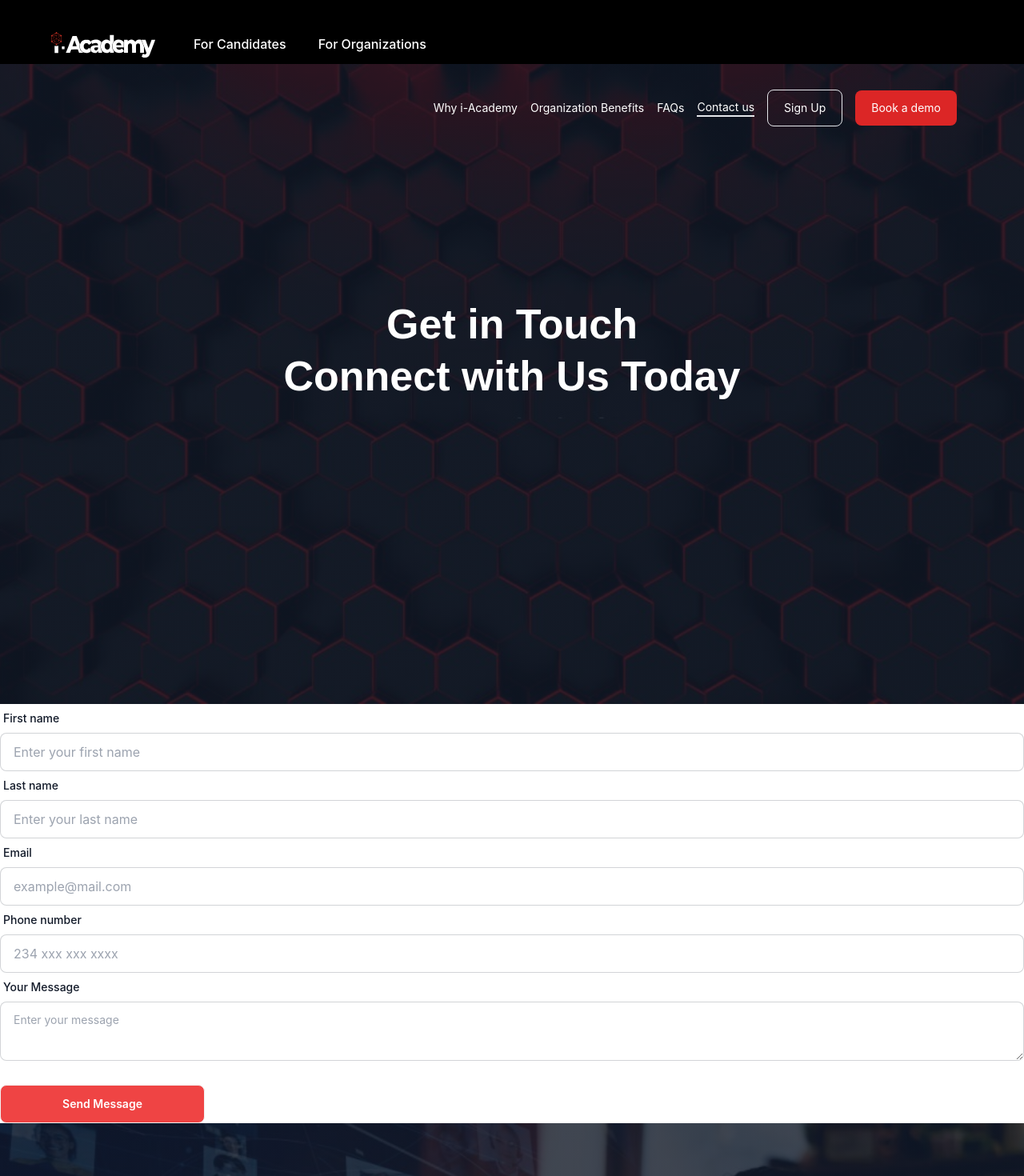
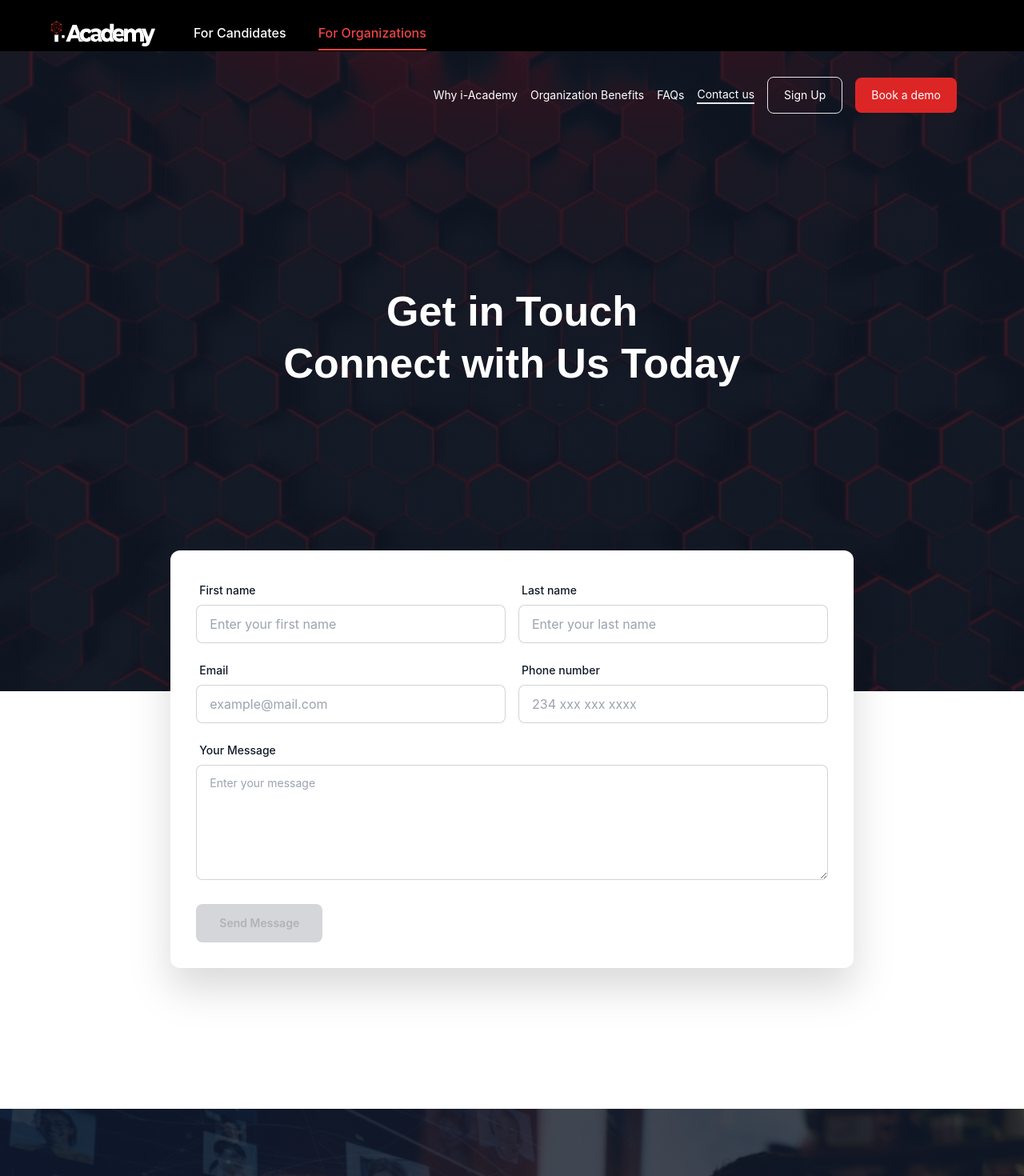
Before and after one commit to Waliyah-O/LMS_frontend, a React (Create React App) app: page /contact in a window 1280 px wide. Shown: the top 1470 px of the page at 80% size. Built offline with nearby package versions, Linux system fonts and the light colour scheme; no server answers.

Commit message:
Demo page created

```diff
--- a/src/AllRoutes/index.js
+++ b/src/AllRoutes/index.js
@@ -17,6 +17,7 @@ import StudentSignUp from '../pages/StudentSignUp';
 import FAQpage from '../pages/marketing-website/FAQs/FAQpage';
 import ContactPage from '../pages/marketing-website/ContactUs/ContactPage.js';
 import VerifyEmailPage from '../pages/VerifyEmailPage.js';
+import DemoPage from '../pages/marketing-website/DemoPage/DemoPage.js';
 
 function AllRoutes() {
   return (
@@ -27,6 +28,7 @@ function AllRoutes() {
         <Route path="benefits" element={<OrganizationBenefits />} />
         <Route path="faq" element={<FAQpage />} />
         <Route path="contact" element={<ContactPage />} />
+        <Route path="demo" element={<DemoPage />} />
       </Route>
       {/* <Protected> */}
       <Route path="signup" element={<AuthLayout />}>
--- a/src/components/listComponent/ListComponent.js
+++ b/src/components/listComponent/ListComponent.js
@@ -29,7 +29,7 @@ const ListComponent = ({
             <img src={src} className="rounded-md" alt="Image" />
           </div>
 
-          <div className={`w-full ${listTextColor} lg:w-3/5 gap-1 flex flex-col justify-between p-10`}>
+          <div className={`w-full ${listTextColor} p-2 lg:w-3/5 gap-1 flex flex-col justify-between lg:p-10`}>
             <h3 className="font-sora font-semibold text-xl text-gray-600 lg:text-lg-heading">{headerText}</h3>
 
             <div className="divider mt-1 w-full"></div>
@@ -40,7 +40,7 @@ const ListComponent = ({
                   {listItems.map((item) => (
                     <li key={item.id} className="flex items-center gap-3 my-4">
                       <img className="h-10 w-10" src={LogoBullets} />
-                      <span className="flex-1 text-base leading-tight text-gray-500 font-medium">{item.element}</span>
+                      <span className="flex-1 text-sm leading-tight text-gray-500 font-medium md:text-base">{item.element}</span>
                     </li>
                   ))}
                 </ul>
--- a/src/components/navbar/Navbar.jsx
+++ b/src/components/navbar/Navbar.jsx
@@ -5,8 +5,8 @@ import MobileMenu from '../mobileMenu';
 
 const Navbar = () => {
   const menuItems = [
-    { label: 'For Candidates', to: '#' },
-    { label: 'For Organizations', to: '#' },
+    { label: 'For Candidates', to: '/dashboard' },
+    { label: 'For Organizations', to: '/' },
     { label: 'Why i-Academy', to: 'why' },
     { label: 'Organization Benefits', to: 'benefits' },
     { label: 'FAQs', to: 'faq' },
@@ -15,7 +15,7 @@ const Navbar = () => {
 
   return (
     <div>
-      <nav className="bg-black text-white flex gap-12 h-20 items-center pt-12 p-4 md:pl-16">
+      <nav className="bg-black text-white flex gap-12 h-16 items-center pt-9 p-4 md:pl-16">
         <div className="flex justify-between items-center w-full md:w-auto ">
           <div>
             <Link to="/">
@@ -40,11 +40,12 @@ const Navbar = () => {
           </NavLink>
 
           <NavLink
-            className={({ isActive }) => [
-              isActive
-                ? ' py-2 border-b-2 border-red-500 text-red-500'
-                : 'py-2 border-transparent border-b-2 hover:border-red-500',
-            ]}
+            // className={({ isActive }) => [
+            //   isActive
+            //     ? ' py-2 border-b-2 border-red-500 text-red-500'
+            //     : 'py-2 border-transparent border-b-2 hover:border-red-500',
+            // ]}
+            className="py-2 border-b-2 border-red-500 text-red-500"
             to="/"
           >
             For Organizations
--- a/src/pages/marketing-website/ContactUs/ContactPage.js
+++ b/src/pages/marketing-website/ContactUs/ContactPage.js
@@ -5,6 +5,7 @@ import TextArea from '../../../components/customInputs/TextArea';
 import CustomInput from '../../../components/customInputs/CustomInputs';
 import { ContactUsForm } from '../../../validations/auth.validation';
 import SpotlightProduct from '../../../components/spotlightProduct/SpotlightProduct';
+import { toast } from 'react-toastify';
 
 const ContactPage = () => {
   const [isLoading, setLoading] = useState(false);
@@ -22,26 +23,26 @@ const ContactPage = () => {
       setLoading(true);
 
       setTimeout(() => {
-        // showToast(
-        //   <>
-        //     Message Sent <br />
-        //   </>,
-        //   'success',
-        //   {
-        //     position: 'top-right',
-        //     autoClose: 3000,
-        //     hideProgressBar: true,
-        //     closeOnClick: true,
-        //     pauseOnHover: true,
-        //     style: {
-        //       backgroundColor: 'rgba(0, 100%, 0, 0)',
-        //       color: '#148519',
-        //       fontWeight: 'bold',
-        //     },
-        //   }
-        // );
+        toast.success(
+          <>
+            Message Sent <br />
+          </>,
+          'success',
+          {
+            position: 'top-right',
+            autoClose: 3000,
+            hideProgressBar: true,
+            closeOnClick: true,
+            pauseOnHover: true,
+            style: {
+              backgroundColor: 'rgba(0, 100%, 0, 0)',
+              color: '#148519',
+              fontWeight: 'bold',
+            },
+          }
+        );
 
-        setLoading(false); // Reset loading state
+        setLoading(false);
         console.log(values);
         resetForm();
       }, 2000);
@@ -51,8 +52,12 @@ const ContactPage = () => {
   return (
     <div>
       <Hero mainText={`Get in Touch\nConnect with Us Today`} />
-      <section>
-        <form onSubmit={formik.handleSubmit}>
+      <section className="flex items-center justify-center h-2/5 bg-white">
+        <form
+          className="p-8 bg-white w-full md:relative bottom-44 rounded-xl drop-shadow-2xl lg:w-2/3"
+          onSubmit={formik.handleSubmit}
+        >
+          <div className="grid grid-cols-1 lg:grid-cols-2 gap-4 mb-4">
             <CustomInput
               name={'firstName'}
               labelText={'First name'}
@@ -100,6 +105,7 @@ const ContactPage = () => {
               value={formik.values.phoneNum}
               inputError={formik.touched.phoneNum && formik.errors.phoneNum}
             />
+          </div>
 
           <TextArea
             name={'message'}
@@ -109,12 +115,13 @@ const ContactPage = () => {
             value={formik.values.message}
             labelText={'Your Message'}
             placeholder={'Enter your message'}
+            className={'h-36'}
             inputError={formik.touched.message && formik.errors.message}
           />
 
           <button
-            className={`btn bg-red-500 xl:btn-md w-1/5 capitalize mt-6 text-white`}
-            // disabled={formik.isSubmitting || !formik.isValid || !formik.dirty}
+            className={`btn bg-red-500 min-w-fit xl:btn-md w-1/5 capitalize mt-6 text-white`}
+            disabled={formik.isSubmitting || !formik.isValid || !formik.dirty}
             type="submit"
           >
             {isLoading ? (
--- a/src/pages/marketing-website/DemoPage.js
+++ /dev/null
@@ -1,5 +0,0 @@
-const DemoPage = () => {
-  return <div>DemoPage</div>;
-};
-
-export default DemoPage;
--- /dev/null
+++ b/src/pages/marketing-website/DemoPage/DemoPage.js
@@ -0,0 +1,26 @@
+import CheckBox from '../../../components/customInputs/CheckBox';
+import Hero from '../../../components/heroSection/Hero';
+import { useFormik } from 'formik';
+
+const DemoPage = () => {
+  const checkboxOptions = [
+    { label: 'Investor', position: 1 },
+    { label: 'Stakeholder', position: 2 },
+  ];
+  const formik = useFormik({});
+  return (
+    <div>
+      <Hero mainText={`Get in Touch\nConnect with Us Today`} />
+
+      <section>
+        <aside>
+          <form onSubmit={formik.handleSubmit}>
+            <CheckBox options={checkboxOptions} />
+          </form>
+        </aside>
+      </section>
+    </div>
+  );
+};
+
+export default DemoPage;
--- a/src/pages/marketing-website/LandingPage/LandingPage.js
+++ b/src/pages/marketing-website/LandingPage/LandingPage.js
@@ -24,7 +24,7 @@ const LandingPage = () => {
           </div>
         </article>
 
-        <div className="grid grid-cols-1 lg:grid-cols-2 gap-3">
+        <div className="grid grid-cols-1 lg:grid-cols-2 gap-9">
           {featuresContent.map((feature) => (
             <div
               style={{
```
Also changed, not shown: src/components/mobileMenu/index.jsx (+21 -5 lines). Lines whose indentation alone changed are shown as unchanged.
